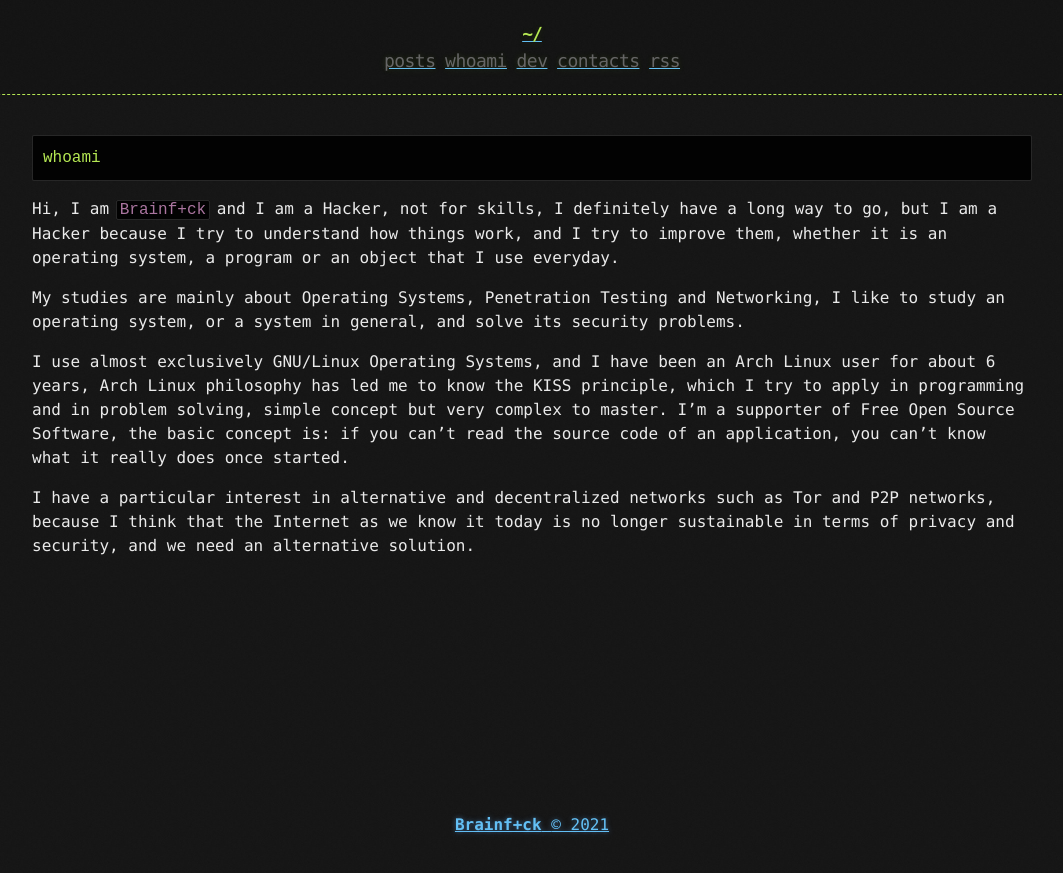
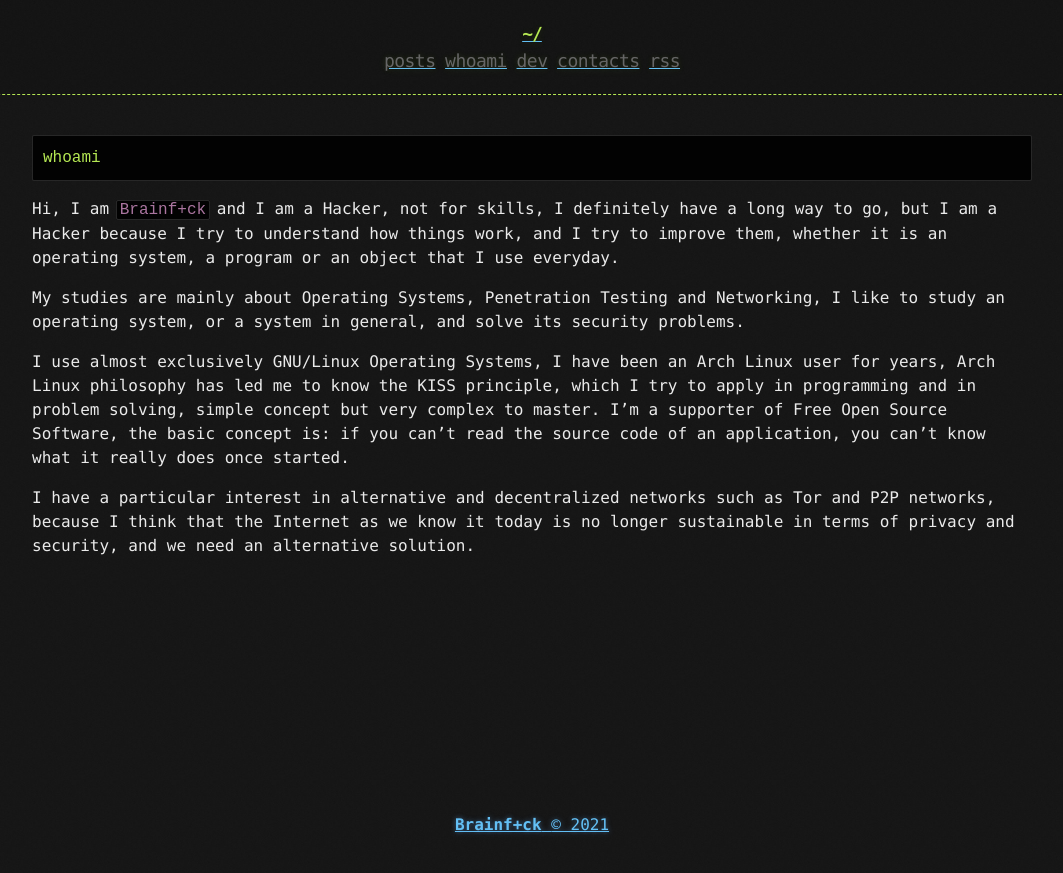
Before and after one commit to brainfucksec/brainfucksec.github.io, a Jekyll site: the page built from whoami.md, in a window 1280 px wide. Shown: the top 873 px of the page, without its empty margins (108-1171 px from the left). Built offline with Jekyll 4.4.1, drawn with Linux system fonts in a browser that asks for light colours.

Commit message:
Update whoami section

```diff
--- a/whoami.md
+++ b/whoami.md
@@ -11,7 +11,7 @@
 
 My studies are mainly about Operating Systems, Penetration Testing and Networking, I like to study an operating system, or a system in general, and solve its security problems.
 
-I use almost exclusively GNU/Linux Operating Systems, and I have been an Arch Linux user for about 6 years, Arch Linux philosophy has led me to know the KISS principle, which I try to apply in programming and in problem solving, simple concept but very complex to master.
+I use almost exclusively GNU/Linux Operating Systems, I have been an Arch Linux user for years, Arch Linux philosophy has led me to know the KISS principle, which I try to apply in programming and in problem solving, simple concept but very complex to master.
 I'm a supporter of Free Open Source Software, the basic concept is: if you can't read the source code of an application, you can't know what it really does once started.
 
 I have a particular interest in alternative and decentralized networks such as Tor and P2P networks, because I think that the Internet as we know it today is no longer sustainable in terms of privacy and security, and we need an alternative solution.
```
